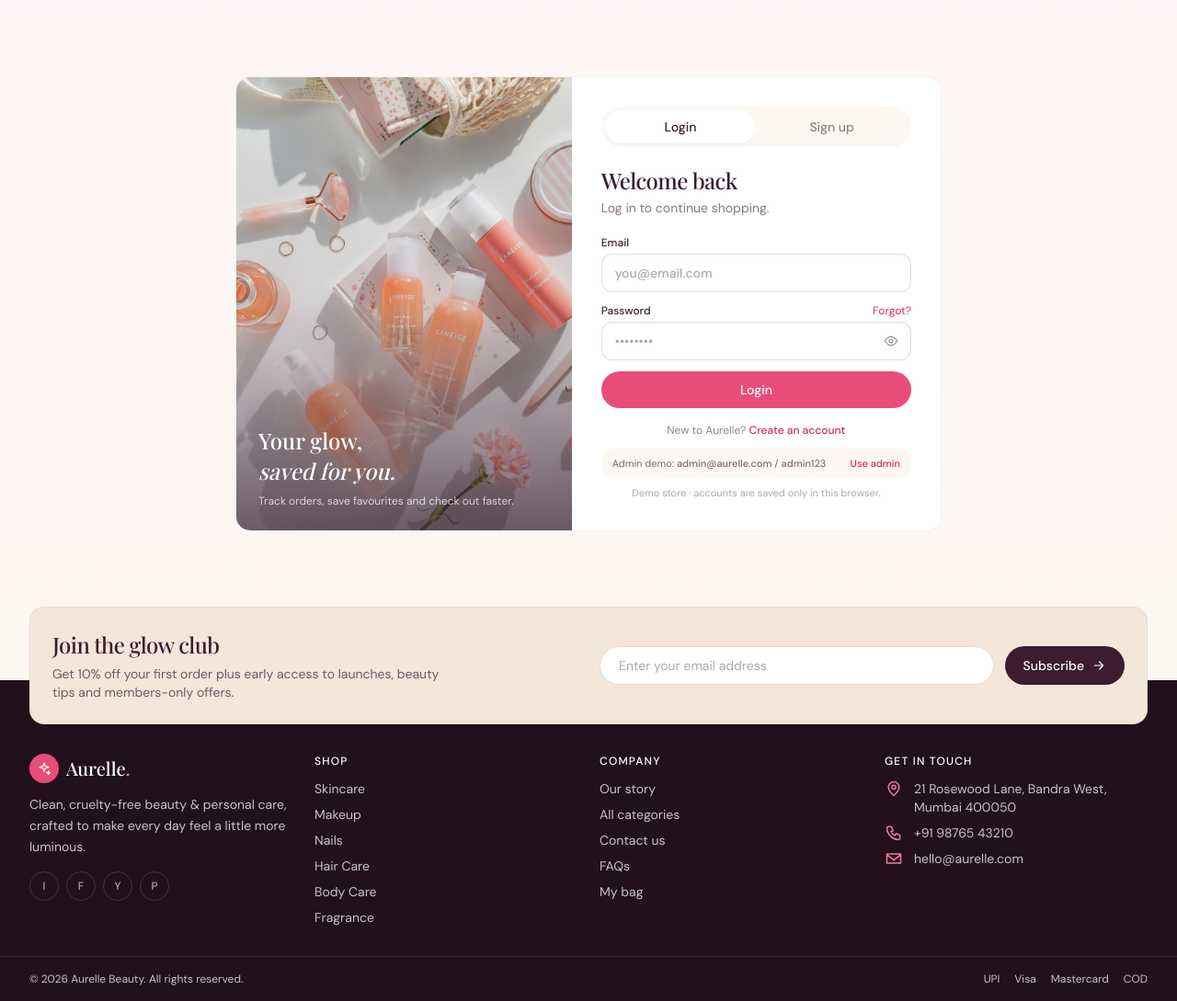
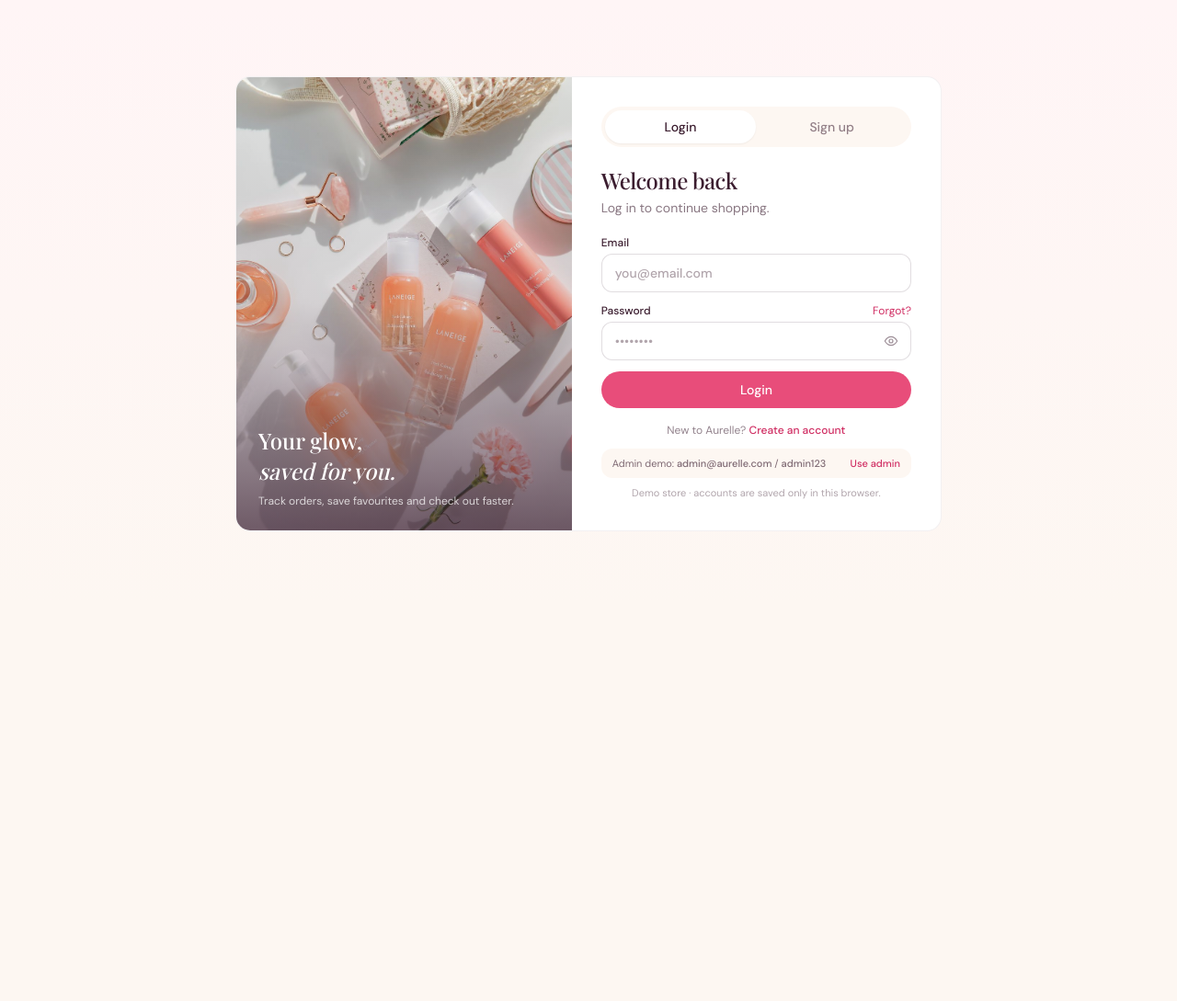
Before and after one commit to nikitazaware12/aurelle_beauty, a website: page login.html in a window 1280 px wide. Shown: the whole page at 92% size. After the commit the page ends 800 px from the top, so only its background shows below. Drawn offline with nearby package versions, Linux system fonts and the light colour scheme; a web font is replaced by a local one.

Commit message:
Updated beauty site.

```diff
--- a/login.html
+++ b/login.html
@@ -65,7 +65,6 @@
     </section>
   </main>
 
-  <div id="site-footer"></div>
 
   <script src="assets/js/data.js"></script>
   <script src="assets/js/app.js"></script>
```
